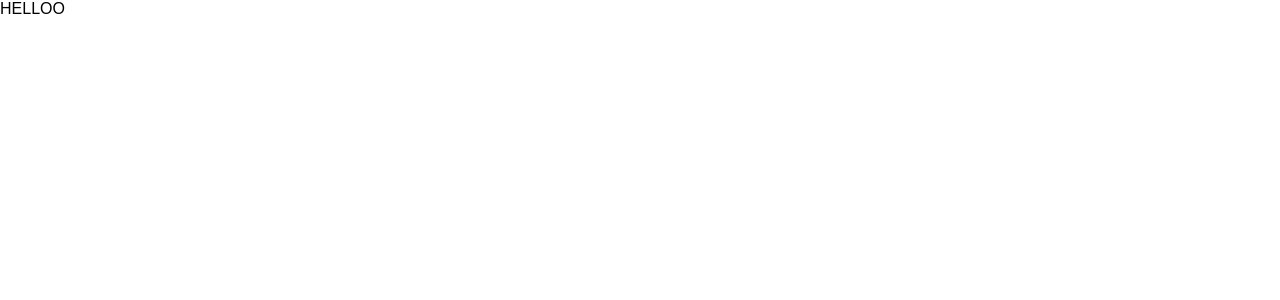
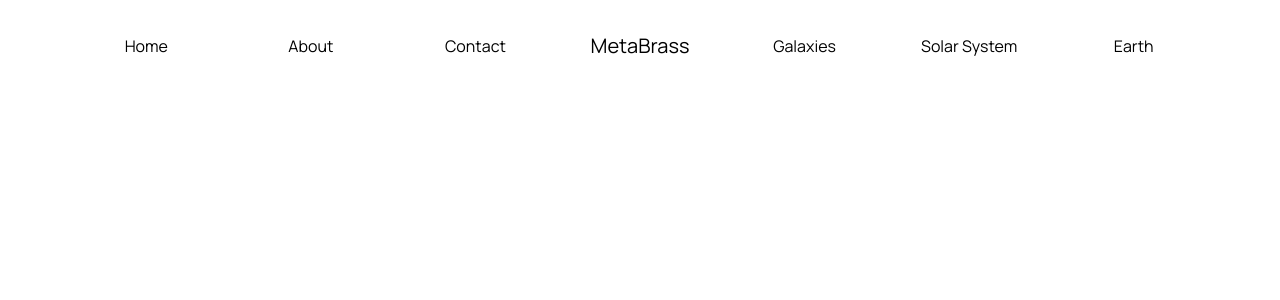
Before and after one commit to Typicallunchbox/Frontend-Challenges, a React (Vite) app in the folder 001 - Purple Gradient Planet/: page / in a window 1280 px wide. Shown: the top 300 px of the page. Built offline with nearby package versions, Linux system fonts and the light colour scheme; the HTML template or start-up script is replaced by a standard one.

Commit message:
added hover effect

```diff
--- a/001 - Purple Gradient Planet/src/App.tsx
+++ b/001 - Purple Gradient Planet/src/App.tsx
@@ -2,12 +2,14 @@ import './style.scss';
 import { BrowserRouter, Route, Routes } from "react-router-dom";
 import Home from "./pages/Home";
 import Invalid from "./pages/Invalid";
+import { Navbar } from './components';
 
 
 function App() {
   return (
     <>
       <BrowserRouter>
+        <Navbar />
         <Routes>
           <Route path="/" element={<Home />} />
           <Route path="*" element={<Invalid />} />
--- a/001 - Purple Gradient Planet/src/components/Navbar/index.tsx
+++ b/001 - Purple Gradient Planet/src/components/Navbar/index.tsx
@@ -1,6 +1,20 @@
+import { Link, useNavigate } from "react-router-dom"
 const Navbar = () => {
+  const navigate = useNavigate();
+
   return (
-    <div>Navbar</div>
+    <div className="navbar">
+        <Link to={'/'}>Home</Link>
+        <Link to={'/'}>About</Link>
+        <Link to={'/'}>Contact</Link>
+
+        <h2 onClick={() => navigate('/')}>MetaBrass</h2>
+
+        <Link to={'/'}>Galaxies</Link>
+        <Link to={'/'}>Solar System</Link>
+        <Link to={'/'}>Earth</Link>
+        <h2 className="mobile-menu" onClick={() => navigate('/')}>Menu</h2>
+    </div>
   )
 }
 
--- a/001 - Purple Gradient Planet/src/pages/home.tsx
+++ b/001 - Purple Gradient Planet/src/pages/home.tsx
@@ -1,7 +1,7 @@
 const Home = () => {
   return (
     <div className="page">
-      <p>HELLOO</p>
+      {/* <p>HELLOO</p> */}
     </div>
   )
 }
--- a/001 - Purple Gradient Planet/src/style.scss
+++ b/001 - Purple Gradient Planet/src/style.scss
@@ -1,3 +1,6 @@
+@import './styles/style.scss';
+
+
 *, *::before, *::after {
     box-sizing: border-box;
 }
@@ -24,10 +27,10 @@ img, picture, svg, video{
 
 
 // Add each font
-// @font-face {
-//     font-family: '';
-//     src: url();
-// }
+@font-face {
+    font-family: 'Manrope-Regular';
+    src: url(../public/fonts/Manrope-Regular.ttf);
+}
 
 :root {
     /*Colours */
@@ -60,32 +63,32 @@ p {
 }
 
 p {
-    font-family: '', sans-serif;
+    font-family: 'Manrope-Regular', sans-serif;
     font-size: var(--fs-400);
     // color: inherit;
 }
 
 a {
-    font-family: '', sans-serif;
-    font-size: var(--fs-s);
+    font-family: 'Manrope-Regular', sans-serif;
+    font-size: var(--fs-400);
     text-decoration: none;
-    // color: inherit;
+    color: inherit;
 }
 
 h1{
-    font-family: '', sans-serif;
+    font-family: 'Manrope-Regular', sans-serif;
     font-size: var(--fs-xl);
     // color: inherit;
 }
 
 h2{
-    font-family: '', sans-serif;
-    font-size: var(--fs-l);
+    font-family: 'Manrope-Regular', sans-serif;
+    font-size: var(--fs-500);
     // color: inherit;
 }
 
 h3 {
-    font-family: '', sans-serif;
+    font-family: 'Manrope-Regular', sans-serif;
     font-size: var(--fs-m);
     color: inherit;
 }
@@ -133,3 +136,16 @@ h3 {
 // MOBILE DESIGN FIRST
 // MOBILE DESIGN FIRST
 // MOBILE DESIGN FIRST
+
+
+:root {
+    --clr-bg: hsl(323 21% 16%);
+    --clr-purple: hsl(317 100% 54%);
+    --clr-neon: hsl(317 100% 54%);
+  }
+
+//   .btn {
+//     outline: none;
+//     position: relative;
+//     text-decoration: none;
+//   }
--- /dev/null
+++ b/001 - Purple Gradient Planet/src/styles/components/Navbar.scss
@@ -0,0 +1,57 @@
+.navbar{
+    display: grid;
+    grid-template-columns: repeat(7, 1fr);
+    text-align: center;
+    padding: 2rem 0;
+    width: min(100%, 100% - 8rem);
+    margin-inline: auto;
+    align-items: center;
+
+    .mobile-menu{
+        display: none;
+    }
+
+    a{
+        position: relative;
+        content: '';
+        left: 0;
+    }
+
+    a::before{
+        content: '';
+        top: 120%;
+        opacity: 0;
+        filter: blur(1.75em);
+        background: var(--primary-colour);
+        transform: perspective(1em) rotateX(40deg) scale(1, .35);
+        transition: opacity 200ms linear, transform 100ms linear;
+    }
+
+    a::before{
+      position: absolute;
+      pointer-events: none;
+      content: '';
+      left: 0;
+      width: 100%;
+      height: 100%;
+    }
+
+    a:hover::before,
+    a:focus::before
+    {
+      opacity: 0.6;
+    }
+}
+
+
+@media only screen and (max-width: 850px) {
+    .navbar{
+        .mobile-menu{
+            display: block;
+        }
+
+        >a{
+            display: none;
+        }
+    }
+}
--- /dev/null
+++ b/001 - Purple Gradient Planet/src/styles/style.scss
@@ -0,0 +1 @@
+@import "./components/Navbar.scss"
```
